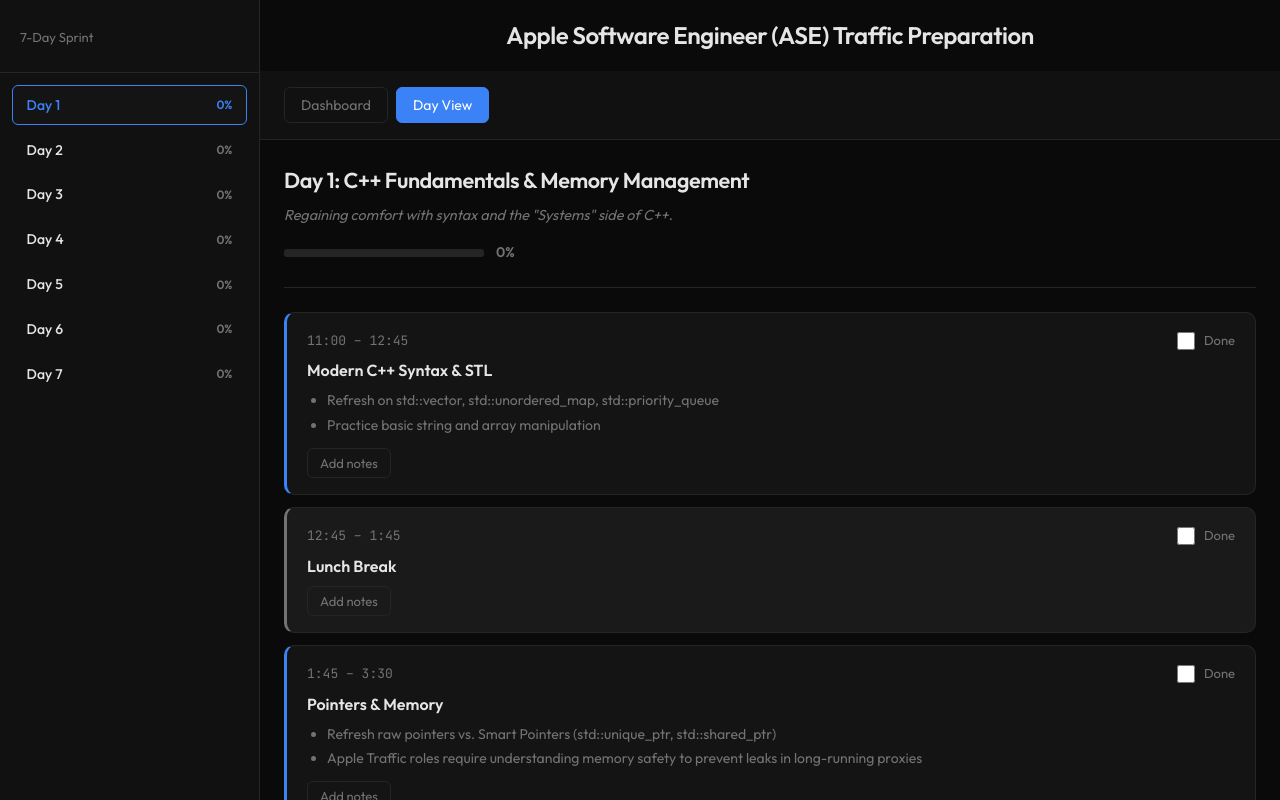
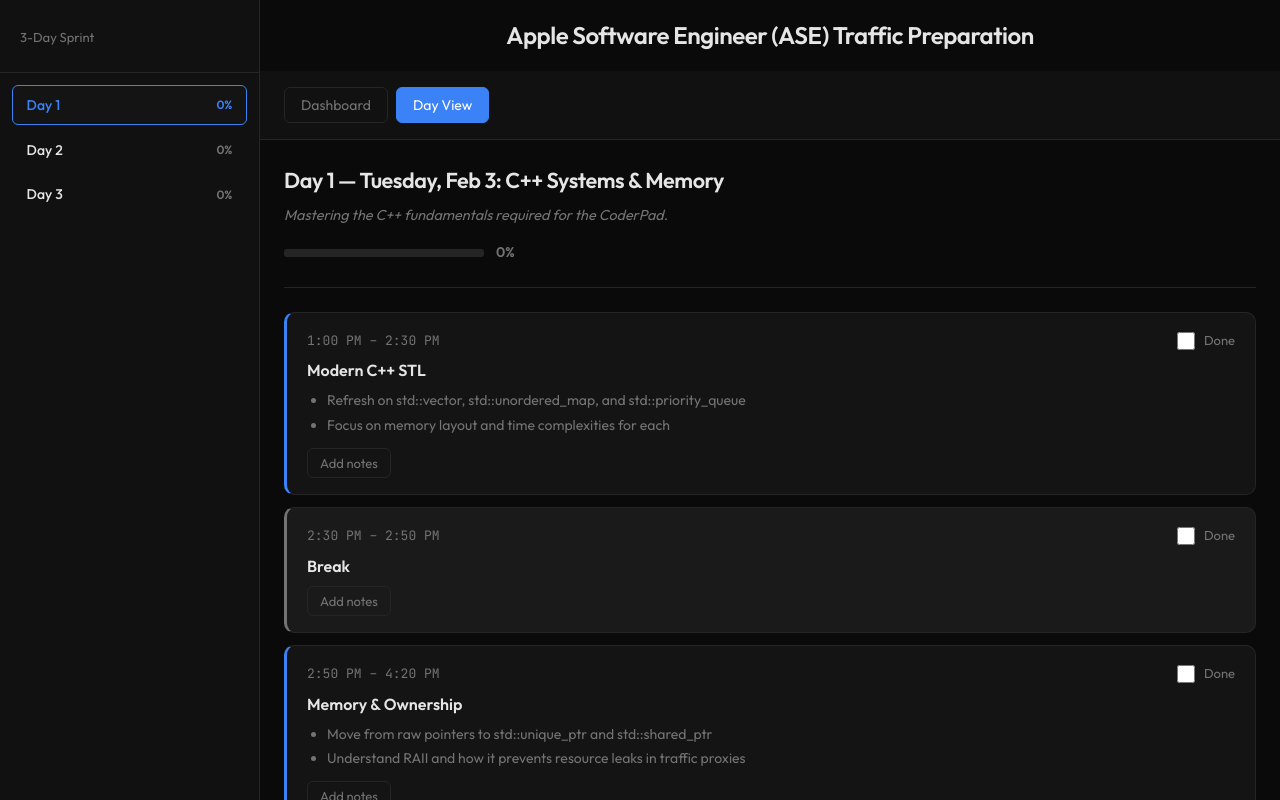
Before and after one commit to Bannump/apple-traffic-prep, a React (Vite) app: page / in a window 1280 px wide. Both pictures are taken after a click on the button "Day View". Shown: the top 800 px of the page. Built offline with nearby package versions, Linux system fonts and the light colour scheme.

Commit message:
updated to a 3 day sprint

```diff
--- a/src/components/Dashboard.jsx
+++ b/src/components/Dashboard.jsx
@@ -14,7 +14,7 @@
     <section className="view view-dashboard active">
       <div className="dashboard-hero">
         <h2>Sprint Overview</h2>
-        <p className="dashboard-sub">11:00 AM – 7:30 PM • Track tasks & notes by day</p>
+        <p className="dashboard-sub">7-Hour Daily Block • Track tasks & notes by day</p>
       </div>
       <div className="day-cards">
         {SPRINT_SCHEDULE.map((d) => {
--- a/src/components/DayView.jsx
+++ b/src/components/DayView.jsx
@@ -21,7 +21,7 @@
     <section className="view view-day active">
       <div className="day-header">
         <h2 className="day-title">
-          Day {dayData.day}: {dayData.title}
+          Day {dayData.day}{dayData.dateLabel ? ` — ${dayData.dateLabel}` : ''}: {dayData.title}
         </h2>
         <p className="day-focus">{dayData.focus}</p>
         <div className="day-progress">
--- a/src/components/Sidebar.jsx
+++ b/src/components/Sidebar.jsx
@@ -28,7 +28,7 @@
   return (
     <aside className="sidebar">
       <header className="sidebar-header">
-        <p className="logo-sub">7-Day Sprint</p>
+        <p className="logo-sub">3-Day Sprint</p>
       </header>
       <nav className="day-nav">
         {SPRINT_SCHEDULE.map((d) => {
--- a/src/data/schedule.js
+++ b/src/data/schedule.js
@@ -1,104 +1,51 @@
 /**
- * Apple Traffic 7-Day Sprint — Schedule Data
- * 11:00 AM – 7:30 PM
+ * Apple Traffic 3-Day Sprint — Schedule Data
+ * 7-Hour Daily Block
  */
 export const SPRINT_SCHEDULE = [
   {
     day: 1,
-    title: "C++ Fundamentals & Memory Management",
-    focus: "Regaining comfort with syntax and the \"Systems\" side of C++.",
+    dateLabel: "Tuesday, Feb 3",
+    title: "C++ Systems & Memory",
+    focus: "Mastering the C++ fundamentals required for the CoderPad.",
     slots: [
-      { id: "d1-s1", time: "11:00 – 12:45", title: "Modern C++ Syntax & STL", type: "session", bullets: ["Refresh on std::vector, std::unordered_map, std::priority_queue", "Practice basic string and array manipulation"] },
-      { id: "d1-s2", time: "12:45 – 1:45", title: "Lunch Break", type: "break" },
-      { id: "d1-s3", time: "1:45 – 3:30", title: "Pointers & Memory", type: "session", bullets: ["Refresh raw pointers vs. Smart Pointers (std::unique_ptr, std::shared_ptr)", "Apple Traffic roles require understanding memory safety to prevent leaks in long-running proxies"] },
-      { id: "d1-s4", time: "3:30 – 3:50", title: "Short Break", type: "break" },
-      { id: "d1-s5", time: "3:50 – 5:35", title: "Classes & OOP", type: "session", bullets: ["Virtual functions, destructors (vtable concepts)", "RAII (Resource Acquisition Is Initialization)"] },
-      { id: "d1-s6", time: "5:35 – 5:55", title: "Short Break", type: "break" },
-      { id: "d1-s7", time: "5:55 – 7:40", title: "Coding Practice", type: "session", bullets: ["Solve 3 Easy/Medium LeetCode problems in C++ (e.g., Two Sum, Valid Parentheses)", "Get the syntax back into your fingers"] }
+      { id: "d1-s1", time: "1:00 PM – 2:30 PM", title: "Modern C++ STL", type: "session", bullets: ["Refresh on std::vector, std::unordered_map, and std::priority_queue", "Focus on memory layout and time complexities for each"] },
+      { id: "d1-s2", time: "2:30 PM – 2:50 PM", title: "Break", type: "break" },
+      { id: "d1-s3", time: "2:50 PM – 4:20 PM", title: "Memory & Ownership", type: "session", bullets: ["Move from raw pointers to std::unique_ptr and std::shared_ptr", "Understand RAII and how it prevents resource leaks in traffic proxies"] },
+      { id: "d1-s4", time: "4:20 PM – 4:40 PM", title: "Break", type: "break" },
+      { id: "d1-s5", time: "4:40 PM – 6:10 PM", title: "OOP & Polymorphism", type: "session", bullets: ["Review virtual functions, vtables, and destructors", "Understand how the compiler handles dynamic dispatch"] },
+      { id: "d1-s6", time: "6:10 PM – 6:30 PM", title: "Break", type: "break" },
+      { id: "d1-s7", time: "6:30 PM – 8:00 PM", title: "Active Coding", type: "session", bullets: ["Implement a thread-safe String class or a basic Vector from scratch", "Practice constructors and move semantics (std::move)"] }
     ]
   },
   {
     day: 2,
-    title: "Advanced C++ & Concurrency",
-    focus: "Critical for your \"Multi-threaded UDP Server\" project discussion.",
+    dateLabel: "Wednesday, Feb 4",
+    title: "Concurrency & Networking Internals",
+    focus: "Bridging your multi-threaded UDP project to Linux networking.",
     slots: [
-      { id: "d2-s1", time: "11:00 – 12:45", title: "Multithreading", type: "session", bullets: ["std::thread", "std::mutex", "std::lock_guard", "std::condition_variable"] },
-      { id: "d2-s2", time: "12:45 – 1:45", title: "Lunch Break", type: "break" },
-      { id: "d2-s3", time: "1:45 – 3:30", title: "Concurrency Patterns", type: "session", bullets: ["Producer-Consumer pattern", "Thread Pools — how high-scale traffic processors handle ingestion"] },
-      { id: "d2-s4", time: "3:30 – 3:50", title: "Short Break", type: "break" },
-      { id: "d2-s5", time: "3:50 – 5:35", title: "C++ Move Semantics", type: "session", bullets: ["Understand std::move and R-value references", "How high-performance systems avoid expensive copies of packet data"] },
-      { id: "d2-s6", time: "5:35 – 5:55", title: "Short Break", type: "break" },
-      { id: "d2-s7", time: "5:55 – 7:40", title: "Project Reconstruction", type: "session", bullets: ["Re-read your UDP Server project code", "Be ready to explain how you used mutexes to prevent race conditions during high-load ingestion"] }
+      { id: "d2-s1", time: "11:00 AM – 12:30 PM", title: "Multithreading & Concurrency", type: "session", bullets: ["Master std::thread, std::mutex, std::lock_guard, and std::condition_variable", "Understand the Producer-Consumer pattern—the core of a high-load packet processor"] },
+      { id: "d2-s2", time: "12:30 PM – 1:30 PM", title: "Lunch Break", type: "break" },
+      { id: "d2-s3", time: "1:30 PM – 3:00 PM", title: "Networking L3/L4 Internals", type: "session", bullets: ["Deep dive into TCP Flow Control (Slow Start, Fast Retransmit) and UDP headers", "Trace a packet from the NIC to the application"] },
+      { id: "d2-s4", time: "3:00 PM – 3:20 PM", title: "Break", type: "break" },
+      { id: "d2-s5", time: "3:20 PM – 4:50 PM", title: "Socket API & Scalable I/O", type: "session", bullets: ["Refresh on socket(), bind(), and recvfrom()", "Study epoll logic—why it is O(1) and essential for high-concurrency traffic"] },
+      { id: "d2-s6", time: "4:50 PM – 5:10 PM", title: "Break", type: "break" },
+      { id: "d2-s7", time: "5:10 PM – 6:00 PM", title: "Project Deep Dive", type: "session", bullets: ["Practice explaining thread-pooling and mutex locking in the UDP server project", "Be ready to discuss trade-offs in raw socket manipulation"] }
     ]
   },
   {
     day: 3,
-    title: "Networking Foundations (The OSI & TCP/IP Stack)",
-    focus: "Moving from \"Ground 0\" to understanding the wire.",
+    dateLabel: "Thursday, Feb 5",
+    title: "System Design & Traffic Strategy",
+    focus: "Designing at scale and proving \"Apple Fit.\"",
     slots: [
-      { id: "d3-s1", time: "11:00 – 12:45", title: "Layer 3 & 4", type: "session", bullets: ["Deep dive into IPv4/v6, ICMP", "Differences between TCP (Handshakes, congestion control) and UDP"] },
-      { id: "d3-s2", time: "12:45 – 1:45", title: "Lunch Break", type: "break" },
-      { id: "d3-s3", time: "1:45 – 3:30", title: "DNS & HTTP", type: "session", bullets: ["How DNS resolution works (Recursion vs. Iteration)", "Evolution of HTTP/1.1 to HTTP/2 and QUIC (HTTP/3)"] },
-      { id: "d3-s4", time: "3:30 – 3:50", title: "Short Break", type: "break" },
-      { id: "d3-s5", time: "3:50 – 5:35", title: "The Linux Network Stack", type: "session", bullets: ["How a packet travels from NIC to Application layer", "Research Context Switching and Interrupt Handling"] },
-      { id: "d3-s6", time: "5:35 – 5:55", title: "Short Break", type: "break" },
-      { id: "d3-s7", time: "5:55 – 7:40", title: "Wireshark Basics", type: "session", bullets: ["Refresh on TCP 3-way handshake and 4-way teardown in packet capture"] }
-    ]
-  },
-  {
-    day: 4,
-    title: "Socket Programming & Traffic Concepts",
-    focus: "The \"bread and butter\" of a Traffic Engineer.",
-    slots: [
-      { id: "d4-s1", time: "11:00 – 12:45", title: "Socket API", type: "session", bullets: ["Refresh on socket(), bind(), listen(), accept(), send(), recv()"] },
-      { id: "d4-s2", time: "12:45 – 1:45", title: "Lunch Break", type: "break" },
-      { id: "d4-s3", time: "1:45 – 3:30", title: "I/O Multiplexing", type: "session", bullets: ["Understand select, poll", "epoll (Linux) — how Apple scales traffic proxies to millions of concurrent connections"] },
-      { id: "d4-s4", time: "3:30 – 3:50", title: "Short Break", type: "break" },
-      { id: "d4-s5", time: "3:50 – 5:35", title: "Load Balancing", type: "session", bullets: ["L4 (Transport) vs. L7 (Application) load balancing", "Consistent Hashing algorithms in distributed caches"] },
-      { id: "d4-s6", time: "5:35 – 5:55", title: "Short Break", type: "break" },
-      { id: "d4-s7", time: "5:55 – 7:40", title: "Traffic Control", type: "session", bullets: ["Rate limiting (Token Bucket/Leaky Bucket) and Circuit Breakers", "Practice implementing a basic rate limiter in C++"] }
-    ]
-  },
-  {
-    day: 5,
-    title: "Distributed Systems & High-Level Design (HLD)",
-    focus: "Preparing for the HLD portion of the Webex interview.",
-    slots: [
-      { id: "d5-s1", time: "11:00 – 12:45", title: "System Design Components", type: "session", bullets: ["Reverse Proxies (Nginx/Envoy)", "CDN architecture", "Anycast routing"] },
-      { id: "d5-s2", time: "12:45 – 1:45", title: "Lunch Break", type: "break" },
-      { id: "d5-s3", time: "1:45 – 3:30", title: "Scaling Strategies", type: "session", bullets: ["Horizontal vs. Vertical scaling", "Database sharding", "Caching (Redis/Memcached)"] },
-      { id: "d5-s4", time: "3:30 – 3:50", title: "Short Break", type: "break" },
-      { id: "d5-s5", time: "3:50 – 5:35", title: "Practice Design Scenario", type: "session", bullets: ["Design a Global Software Load Balancer for Apple TV+", "Sketch how a request from London reaches the right server"] },
-      { id: "d5-s6", time: "5:35 – 5:55", title: "Short Break", type: "break" },
-      { id: "d5-s7", time: "5:55 – 7:40", title: "Monitoring", type: "session", bullets: ["Re-visit Grafana/SLO experience", "Define and measure Latency, Error Rate, Throughput (The Golden Signals)"] }
-    ]
-  },
-  {
-    day: 6,
-    title: "Cloud Infrastructure & Apple-Specific Prep",
-    focus: "Connecting your Kubernetes/Terraform experience to the role.",
-    slots: [
-      { id: "d6-s1", time: "11:00 – 12:45", title: "Kubernetes Networking", type: "session", bullets: ["Ingress Controllers", "Service Mesh (Istio/Linkerd)", "CNI (Container Network Interface)"] },
-      { id: "d6-s2", time: "12:45 – 1:45", title: "Lunch Break", type: "break" },
-      { id: "d6-s3", time: "1:45 – 3:30", title: "Infrastructure as Code", type: "session", bullets: ["Review Terraform modules", "Design highly available VPC/Subnet structure to reduce CDN delivery failures"] },
-      { id: "d6-s4", time: "3:30 – 3:50", title: "Short Break", type: "break" },
-      { id: "d6-s5", time: "3:50 – 5:35", title: "Apple Interview Tips", type: "session", bullets: ["Map STAR-method stories to Apple's culture of privacy, quality, collaboration"] },
-      { id: "d6-s6", time: "5:35 – 5:55", title: "Short Break", type: "break" },
-      { id: "d6-s7", time: "5:55 – 7:40", title: "Mock CoderPad", type: "session", bullets: ["Practice writing a thread-safe queue", "Practice a basic LRU cache from memory"] }
-    ]
-  },
-  {
-    day: 7,
-    title: "Final Review & Mental Simulation",
-    focus: "Polish and confidence.",
-    slots: [
-      { id: "d7-s1", time: "11:00 – 12:45", title: "Weak Spot Drill", type: "session", bullets: ["Spend 1h 45m on whichever topic (C++, Networking, or HLD) still feels \"fuzzy\""] },
-      { id: "d7-s2", time: "12:45 – 1:45", title: "Lunch Break", type: "break" },
-      { id: "d7-s3", time: "1:45 – 3:30", title: "The \"Walkthrough\"", type: "session", bullets: ["Practice explaining your resume aloud", "Focus on Amagi Media Labs traffic management and C++ UDP project"] },
-      { id: "d7-s4", time: "3:30 – 3:50", title: "Short Break", type: "break" },
-      { id: "d7-s5", time: "3:50 – 5:35", title: "Behavioral Prep", type: "session", bullets: ["Story 1: A technical conflict", "Story 2: A production outage you fixed", "Story 3: A project you are proud of"] },
-      { id: "d7-s6", time: "5:35 – 5:55", title: "Short Break", type: "break" },
-      { id: "d7-s7", time: "5:55 – 7:40", title: "Environment Check", type: "session", bullets: ["Test Webex link", "Check camera/mic", "Ensure CoderPad environment is ready"] }
+      { id: "d3-s1", time: "11:00 AM – 12:30 PM", title: "High-Level Traffic Design", type: "session", bullets: ["Study L4 vs. L7 load balancing, Anycast routing, and Consistent Hashing"] },
+      { id: "d3-s2", time: "12:30 PM – 1:30 PM", title: "Lunch Break", type: "break" },
+      { id: "d3-s3", time: "1:30 PM – 3:00 PM", title: "Traffic Control & Reliability", type: "session", bullets: ["Learn Token Bucket vs. Leaky Bucket for rate limiting", "Review how to define and monitor SLOs (Latency, Error Rate, Throughput) using Grafana"] },
+      { id: "d3-s4", time: "3:00 PM – 3:20 PM", title: "Break", type: "break" },
+      { id: "d3-s5", time: "3:20 PM – 4:50 PM", title: "Cloud Networking & Automation", type: "session", bullets: ["Review Kubernetes Ingress, Service Mesh (Istio), and Terraform VPC automation", "Connect this to reducing CDN delivery failures"] },
+      { id: "d3-s6", time: "4:50 PM – 5:10 PM", title: "Break", type: "break" },
+      { id: "d3-s7", time: "5:10 PM – 6:00 PM", title: "Behavioral & Final Review", type: "session", bullets: ["Prepare STAR-method stories: production outage fix, technical conflict, proud achievement", "Perform final Webex and CoderPad environment check"] }
     ]
   }
 ];
--- a/src/index.css
+++ b/src/index.css
@@ -1,5 +1,5 @@
 /* ============================================
-   Apple Traffic 7-Day Sprint — Dashboard
+   Apple Traffic 3-Day Sprint — Dashboard
    Dark theme (black background)
    ============================================ */
 
```
Also changed, not shown: 1 other file (tests, documents, lock files or other folders).
